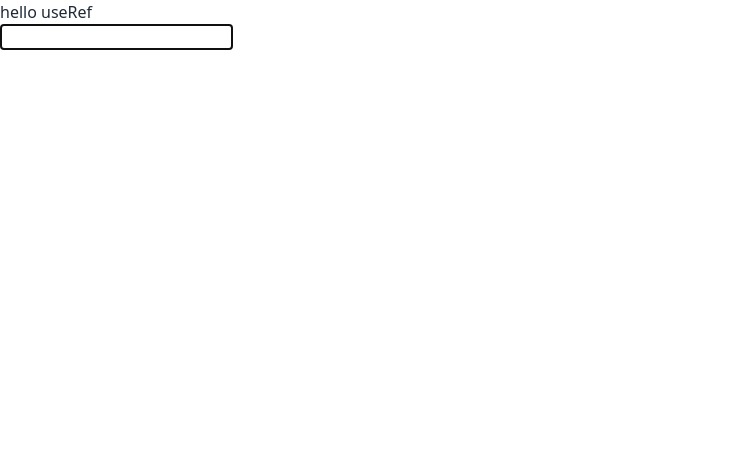
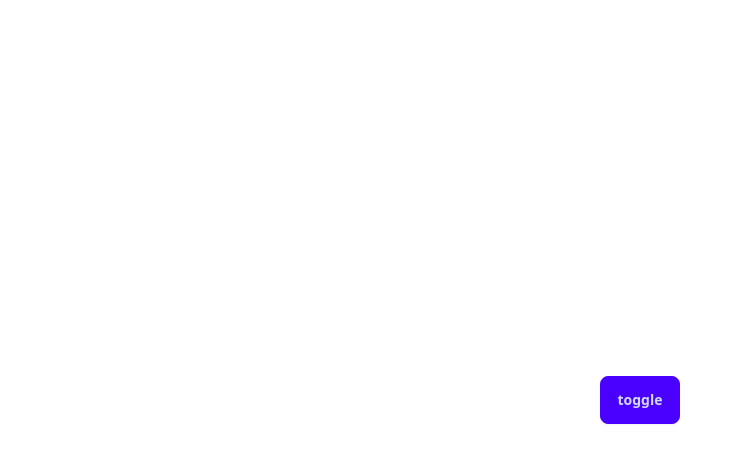
Before and after one commit to arafat717/React-Hooks, a React (Vite) app: page / in a window 1280 px wide. Shown: the top 462 px of the page, without its empty margins (0-743 px from the left). Built offline with nearby package versions, Linux system fonts and the light colour scheme.

Commit message:
added contex provider

```diff
--- a/src/App.tsx
+++ b/src/App.tsx
@@ -1,15 +1,23 @@
 // import { useState } from "react";
+import { useContext } from "react";
 import "./App.css";
+import { ThemeContex } from "./contex/ThemeProvider";
 // import UseEffectExample from "./UseEffectExample";
-import UseRefExample from "./UseRefExample";
+// import UseRefExample from "./UseRefExample";
 // import UseReducerExample from "./UseReducerExample";
 // import FormUseState from "./FormUseState";
 // import UseStateExample from "./useStateExample";
 
 function App() {
   // const [counter, setCounter] = useState(0);
+  const { dark, setDark } = useContext(ThemeContex);
+  console.log(dark);
   return (
-    <div>
+    <div
+      className={`h-screen w-full flex justify-center items-center ${
+        dark ? "bg-black" : "bg-white"
+      }`}
+    >
       {/* <UseStateExample
         counter={counter}
         setCounter={setCounter}
@@ -17,7 +25,10 @@ function App() {
       {/* <FormUseState></FormUseState> */}
       {/* <UseReducerExample></UseReducerExample> */}
       {/* <UseEffectExample></UseEffectExample> */}
-      <UseRefExample></UseRefExample>
+      {/* <UseRefExample></UseRefExample> */}
+      <button className="btn btn-primary" onClick={() => setDark(!dark)}>
+        toggle
+      </button>
     </div>
   );
 }
--- /dev/null
+++ b/src/CustomInput.tsx
@@ -0,0 +1,20 @@
+import React, { forwardRef } from "react";
+
+type TCustomProps = {
+  className: string;
+};
+const CustomInput = forwardRef<HTMLInputElement, TCustomProps>(
+  ({ className }, inputRef) => {
+    return (
+      <input
+        ref={inputRef}
+        type="text"
+        name="name"
+        id="name"
+        className={className}
+      />
+    );
+  }
+);
+
+export default CustomInput;
--- a/src/UseRefExample.tsx
+++ b/src/UseRefExample.tsx
@@ -1,4 +1,5 @@
 import React, { useEffect, useRef } from "react";
+import CustomInput from "./CustomInput";
 
 const UseRefExample = () => {
   const myRef = useRef<HTMLInputElement | null>(null);
@@ -8,13 +9,7 @@ const UseRefExample = () => {
   return (
     <div>
       <h1>hello useRef</h1>
-      <input
-        ref={myRef}
-        type="text"
-        name="name"
-        id="name"
-        className="border border-red-500"
-      />
+      <CustomInput className="border border-red-500" ref={myRef}></CustomInput>
     </div>
   );
 };
--- /dev/null
+++ b/src/contex/ThemeProvider.tsx
@@ -0,0 +1,21 @@
+import { ReactNode, createContext, useState } from "react";
+
+type TThemeContex = {
+  dark: boolean;
+  setDark: React.Dispatch<React.SetStateAction<boolean>>;
+};
+
+type TThemeProviderProps = {
+  children: ReactNode;
+};
+export const ThemeContex = createContext<TThemeContex | undefined>(undefined);
+const ThemeProvider = ({ children }: TThemeProviderProps) => {
+  const [dark, setDark] = useState(false);
+  const values = {
+    dark,
+    setDark,
+  };
+  return <ThemeContex.Provider value={values}>{children}</ThemeContex.Provider>;
+};
+
+export default ThemeProvider;
--- a/src/main.tsx
+++ b/src/main.tsx
@@ -2,9 +2,13 @@ import React from "react";
 import ReactDOM from "react-dom/client";
 import App from "./App.tsx";
 import "./index.css";
+import ThemeProvider from "./contex/ThemeProvider.tsx";
 
 ReactDOM.createRoot(document.getElementById("root")!).render(
   // <React.StrictMode>
-  <App />
+  <ThemeProvider>
+    <App />
+  </ThemeProvider>
+
   // </React.StrictMode>,
 );
```
